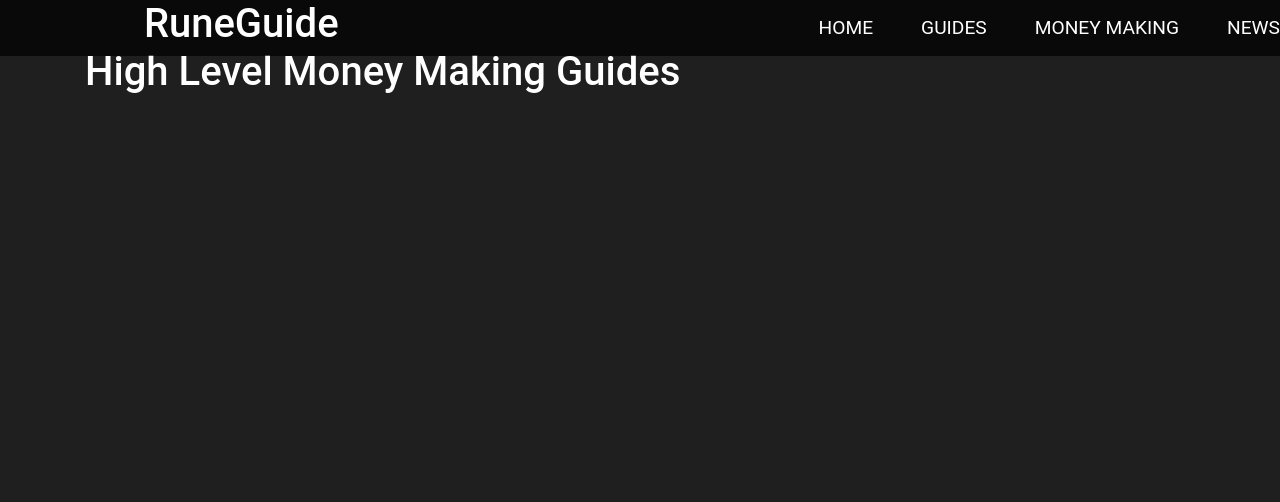
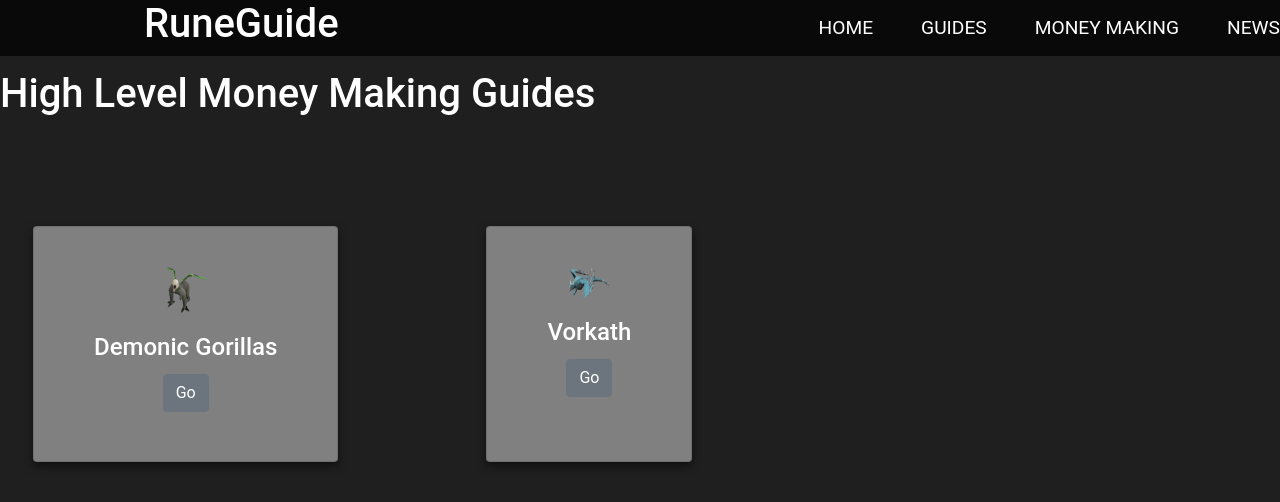
Before and after one commit to tonyc417/RSGuide, a React (Create React App) app in the folder client/: page /money in a window 1280 px wide. Shown: the top 502 px of the page. Built offline with nearby package versions, Linux system fonts and the light colour scheme.

Commit message:
working on guides

```diff
--- a/client/src/components/Guides.js
+++ b/client/src/components/Guides.js
@@ -17,8 +17,8 @@ const Guide = () => {
             <Card className="customCard">
                 <CardImg className="mobImg" width="20%" src={CombatIcon} alt="Combat Icon" />
                 <CardBody>
-                    <CardTitle>Combat</CardTitle>
-                    <Button>Button</Button>
+                    <CardTitle className="h4">Combat</CardTitle>
+                    <Button>Go</Button>
                 </CardBody>
             </Card>
             </div>
@@ -26,7 +26,7 @@ const Guide = () => {
             <Card className="customCard">
                 <CardImg  className="mobImg" width="20%" src={Ranged} alt="Ranged Icon" />
                 <CardBody>
-                    <CardTitle>Ranged</CardTitle>
+                    <CardTitle className="h4">Ranged</CardTitle>
                     <Button>Go</Button>
                 </CardBody>
             </Card>
@@ -35,8 +35,8 @@ const Guide = () => {
             <Card className="customCard">
                 <CardImg className="mobImg" width="20%" height="30%" src={Prayer} alt="Prayer Icon" />
                 <CardBody>
-                    <CardTitle>Prayer</CardTitle>
-                    <Button>Button</Button>
+                    <CardTitle className="h4">Prayer</CardTitle>
+                    <Button>Go</Button>
                 </CardBody>
             </Card>
             </div>
@@ -44,8 +44,8 @@ const Guide = () => {
             <Card className="customCard">
                 <CardImg className="mobImg" width="20%" src={Magic} alt="Magic Icon" />
                 <CardBody>
-                    <CardTitle>Magic</CardTitle>
-                    <Button>Button</Button>
+                    <CardTitle className="h4">Magic</CardTitle>
+                    <Button>Go</Button>
                 </CardBody>
             </Card>
             </div>
@@ -53,8 +53,8 @@ const Guide = () => {
             <Card className="customCard">
                 <CardImg  className="mobImg" width="20%" src={Woodcutting} alt="Woodcutting Icon" />
                 <CardBody>
-                    <CardTitle>Woodcutting</CardTitle>
-                    <Button>Button</Button>
+                    <CardTitle className="h4">Woodcutting</CardTitle>
+                    <Button>Go</Button>
                 </CardBody>
             </Card>
             </div>
--- a/client/src/components/Moneyguide.js
+++ b/client/src/components/Moneyguide.js
@@ -1,18 +1,30 @@
 import React from 'react';
-import {Container, Row, Col} from 'reactstrap';
+import { Container, Row, Col, Card, CardBody, CardTitle, CardText, CardImg, Button } from 'reactstrap';
+import Demongorilla from '../images/DemonicGorilla.png';
+import Vorkath from '../images/Vorkath.png';
 
 const Money = () => {
-    return(
-        <Container>
+    return (
+        <div>
+            <h1 className="newsHeading">High Level Money Making Guides</h1>
             <Row>
-                <Col>
-        <div className="mt-5">
-            <h1>High Level Money Making Guides</h1>
+            <Card className="customCard ml-5">
+                <CardImg className="mobImg" width="20%" height="30%" src={Demongorilla} alt="Demonic gorilla icon" />
+                <CardBody>
+                    <CardTitle className="h4">Demonic Gorillas</CardTitle>
+                    <Button>Go</Button>
+                </CardBody>
+            </Card>
+            <Card className="customCard ml-5">
+                <CardImg className="mobImg" width="30%" height="20%" src={Vorkath} alt="Vorkath icon" />
+                <CardBody>
+                    <CardTitle className="h4">Vorkath</CardTitle>
+                    <Button>Go</Button>
+                </CardBody>
+            </Card>
+            </Row>
+        </div>
 
-        </div>
-        </Col>
-        </Row>
-        </Container>
     )
 };
 
```
Also changed, not shown: client/src/components/Skillguides/Combatguide.js (added, +11 -0 lines), client/src/images/DemonicGorilla.png (added), client/src/images/Vorkath.png (added).
